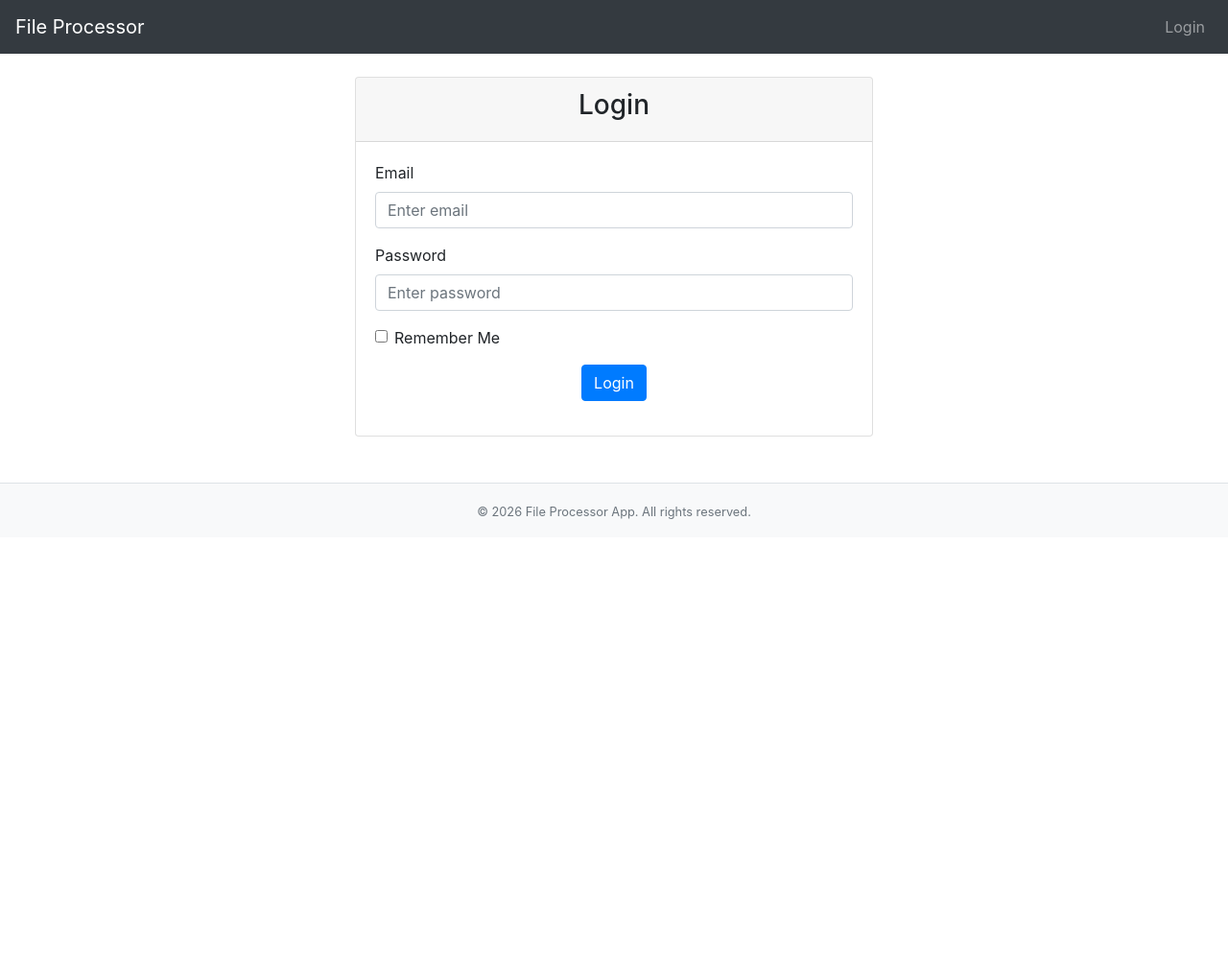
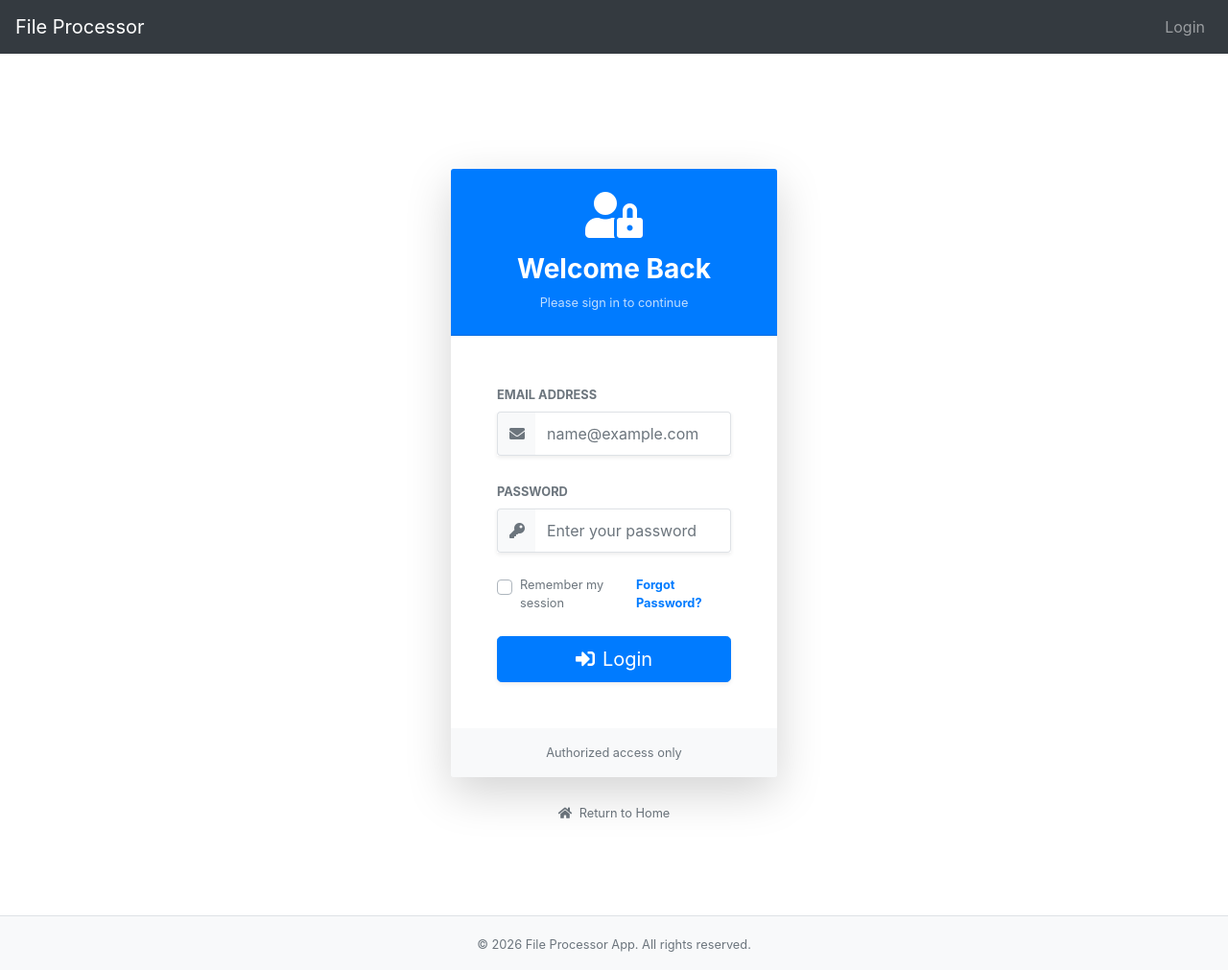
Before and after one commit to C1ean-dev/process, a Flask app: page /auth/login in a window 1280 px wide. Shown: the whole page at 96% size. Before the commit the page ends 541 px from the top, so only its background shows below. Run offline with Flask 3, Linux system fonts and the light colour scheme; parts of the project's set-up code (start-up, migrations or seed data) failed here and were passed over; some libraries are stand-ins or nearby versions.

Commit message:
melhorando tela de login e adicionando esqueci minha senha, por enquanto não envia email de verdade tem que configurar um smtp

```diff
--- a/app/__main__.py
+++ b/app/__main__.py
@@ -40,6 +40,6 @@ if __name__ == '__main__':
     if len(sys.argv) > 1 and sys.argv[1] == 'recreate_db':
         recreate_db()
     else:
-        start_workers(app)  # Start workers here
-        atexit.register(shutdown_workers, app)  # Register shutdown hook, passing app instance
+        start_workers(app)
+        atexit.register(shutdown_workers, app)
         app.run(debug=True, use_reloader=False)
--- a/app/auth/__init__.py
+++ b/app/auth/__init__.py
@@ -11,3 +11,5 @@ auth_handler = AuthHandler()
 auth_bp.route('/login', methods=['GET', 'POST'])(auth_handler.login)
 auth_bp.route('/logout', methods=['GET'])(auth_handler.logout)
 auth_bp.route('/register', methods=['GET', 'POST'])(auth_handler.register)
+auth_bp.route('/reset_password', methods=['GET', 'POST'], endpoint='forgot_password')(auth_handler.forgot_password)
+auth_bp.route('/reset_password/<token>', methods=['GET', 'POST'], endpoint='reset_password')(auth_handler.reset_password)
--- a/app/auth/forms.py
+++ b/app/auth/forms.py
@@ -25,3 +25,17 @@ class LoginForm(FlaskForm):
     password = PasswordField('Password', validators=[DataRequired()])
     remember = BooleanField('Remember Me')
     submit = SubmitField('Login')
+
+class RequestResetForm(FlaskForm):
+    email = StringField('Email', validators=[DataRequired(), Email()])
+    submit = SubmitField('Request Password Reset')
+
+    def validate_email(self, email):
+        user = User.query.filter_by(email=email.data).first()
+        if user is None:
+            raise ValidationError('There is no account with that email. You must register first.')
+
+class ResetPasswordForm(FlaskForm):
+    password = PasswordField('Password', validators=[DataRequired()])
+    confirm_password = PasswordField('Confirm Password', validators=[DataRequired(), EqualTo('password')])
+    submit = SubmitField('Reset Password')
--- a/app/auth/handlers.py
+++ b/app/auth/handlers.py
@@ -1,7 +1,7 @@
 from flask import render_template, redirect, url_for, flash, request
 from flask_login import login_user, logout_user, current_user
 from app.models import User, db, record_metric
-from app.auth.forms import LoginForm, RegistrationForm
+from app.auth.forms import LoginForm, RegistrationForm, RequestResetForm, ResetPasswordForm
 import logging
 from datetime import datetime, timedelta, timezone
 
@@ -73,6 +73,37 @@ class AuthHandler:
 
         return render_template('register.html', title='Register', form=form)
 
+    def forgot_password(self):
+        if current_user.is_authenticated:
+            return redirect(url_for('files.home'))
+        form = RequestResetForm()
+        if form.validate_on_submit():
+            user = User.query.filter_by(email=form.email.data).first()
+            token = user.get_reset_token()
+            reset_url = url_for('auth.reset_password', token=token, _external=True)
+            # Em um cenário real, enviaríamos um e-mail aqui.
+            # Como não temos servidor SMTP configurado, vamos logar no console e avisar o usuário.
+            logger.info(f"PASSWORD RESET REQUEST: User {user.email} - Link: {reset_url}")
+            print(f"\n[DEBUG] Password Reset Link for {user.email}: {reset_url}\n")
+            flash('An email has been sent with instructions to reset your password (check console in this demo).', 'info')
+            return redirect(url_for('auth.login'))
+        return render_template('forgot_password.html', title='Reset Password', form=form)
+
+    def reset_password(self, token):
+        if current_user.is_authenticated:
+            return redirect(url_for('files.home'))
+        user = User.verify_reset_token(token)
+        if user is None:
+            flash('That is an invalid or expired token', 'warning')
+            return redirect(url_for('auth.forgot_password'))
+        form = ResetPasswordForm()
+        if form.validate_on_submit():
+            user.set_password(form.password.data)
+            db.session.commit()
+            flash('Your password has been updated! You are now able to log in', 'success')
+            return redirect(url_for('auth.login'))
+        return render_template('reset_password.html', title='Reset Password', form=form)
+
     # Métodos auxiliares para controle de lockout
     def _is_user_locked_out(self, email):
         tracker = failed_login_tracker.get(email)
--- a/app/templates/login.html
+++ b/app/templates/login.html
@@ -1,42 +1,87 @@
 {% extends "base.html" %}
 {% block content %}
+<div class="container py-5">
     <div class="row justify-content-center">
-        <div class="col-md-6">
-            <div class="card">
-                <div class="card-header">
-                    <h3 class="text-center">Login</h3>
+        <div class="col-md-6 col-lg-4">
+            <div class="card border-0 shadow-lg mt-5">
+                <div class="card-header bg-primary text-white py-4 text-center">
+                    <div class="mb-3">
+                        <i class="fas fa-user-lock fa-3x"></i>
+                    </div>
+                    <h3 class="mb-0 font-weight-bold">Welcome Back</h3>
+                    <p class="mb-0 mt-2 opacity-75 small">Please sign in to continue</p>
                 </div>
-                <div class="card-body">
+                <div class="card-body p-4 p-md-5">
                     <form method="POST" action="{{ url_for('auth.login') }}">
                         {{ form.hidden_tag() }}
-                        <div class="form-group">
-                            {{ form.email.label(class="form-control-label") }}
-                            {{ form.email(class="form-control", placeholder="Enter email") }}
-                            {% if form.email.errors %}
-                                {% for error in form.email.errors %}
-                                    <div class="text-danger">{{ error }}</div>
-                                {% endfor %}
-                            {% endif %}
+
+                        <!-- Email -->
+                        <div class="form-group mb-4">
+                            <label class="font-weight-bold small text-muted text-uppercase mb-2">Email Address</label>
+                            <div class="input-group shadow-sm">
+                                <div class="input-group-prepend">
+                                    <span class="input-group-text bg-light border-right-0"><i class="fas fa-envelope text-muted"></i></span>
+                                </div>
+                                {{ form.email(class="form-control border-left-0 " + ("is-invalid" if form.email.errors else ""), placeholder="name@example.com") }}
+                                {% if form.email.errors %}
+                                    <div class="invalid-feedback">
+                                        {% for error in form.email.errors %}{{ error }}{% endfor %}
+                                    </div>
+                                {% endif %}
+                            </div>
                         </div>
-                        <div class="form-group">
-                            {{ form.password.label(class="form-control-label") }}
-                            {{ form.password(class="form-control", placeholder="Enter password") }}
-                            {% if form.password.errors %}
-                                {% for error in form.password.errors %}
-                                    <div class="text-danger">{{ error }}</div>
-                                {% endfor %}
-                            {% endif %}
+
+                        <!-- Password -->
+                        <div class="form-group mb-4">
+                            <label class="font-weight-bold small text-muted text-uppercase mb-2">Password</label>
+                            <div class="input-group shadow-sm">
+                                <div class="input-group-prepend">
+                                    <span class="input-group-text bg-light border-right-0"><i class="fas fa-key text-muted"></i></span>
+                                </div>
+                                {{ form.password(class="form-control border-left-0 " + ("is-invalid" if form.password.errors else ""), placeholder="Enter your password") }}
+                                {% if form.password.errors %}
+                                    <div class="invalid-feedback">
+                                        {% for error in form.password.errors %}{{ error }}{% endfor %}
+                                    </div>
+                                {% endif %}
+                            </div>
                         </div>
-                        <div class="form-check">
-                            {{ form.remember(class="form-check-input") }}
-                            {{ form.remember.label(class="form-check-label") }}
+
+                        <!-- Remember Me & Forgot Password -->
+                        <div class="d-flex justify-content-between align-items-center mb-4">
+                            <div class="custom-control custom-checkbox">
+                                {{ form.remember(class="custom-control-input", id="customCheck1") }}
+                                <label class="custom-control-label text-muted small" for="customCheck1">Remember my session</label>
+                            </div>
+                            <a href="{{ url_for('auth.forgot_password') }}" class="small text-primary font-weight-bold">Forgot Password?</a>
                         </div>
-                        <div class="form-group text-center mt-3">
-                            {{ form.submit(class="btn btn-primary") }}
+
+                        <div class="form-group mb-0">
+                            <button type="submit" class="btn btn-primary btn-block btn-lg shadow-sm">
+                                <i class="fas fa-sign-in-alt mr-2"></i>Login
+                            </button>
                         </div>
                     </form>
                 </div>
+                <div class="card-footer bg-light py-3 text-center border-0">
+                    <p class="text-muted small mb-0">Authorized access only</p>
+                </div>
+            </div>
+
+            <div class="text-center mt-4">
+                <a href="{{ url_for('files.home') }}" class="text-secondary small">
+                    <i class="fas fa-home mr-1"></i> Return to Home
+                </a>
             </div>
         </div>
     </div>
+</div>
+
+<style>
+    .input-group-text { border-color: #dee2e6; }
+    .form-control { border-color: #dee2e6; height: calc(1.5em + .75rem + 10px); }
+    .form-control:focus { box-shadow: none; border-color: #007bff; }
+    .opacity-75 { opacity: 0.75; }
+    .custom-control-label { cursor: pointer; user-select: none; }
+</style>
 {% endblock content %}
```
Also changed, not shown: app/models.py (+15 -0 lines), app/templates/forgot_password.html (added, +54 -0 lines), app/templates/reset_password.html (added, +66 -0 lines).
